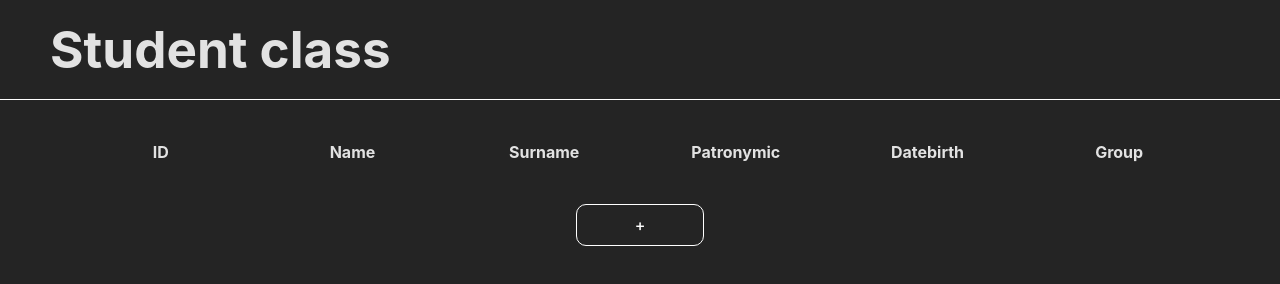
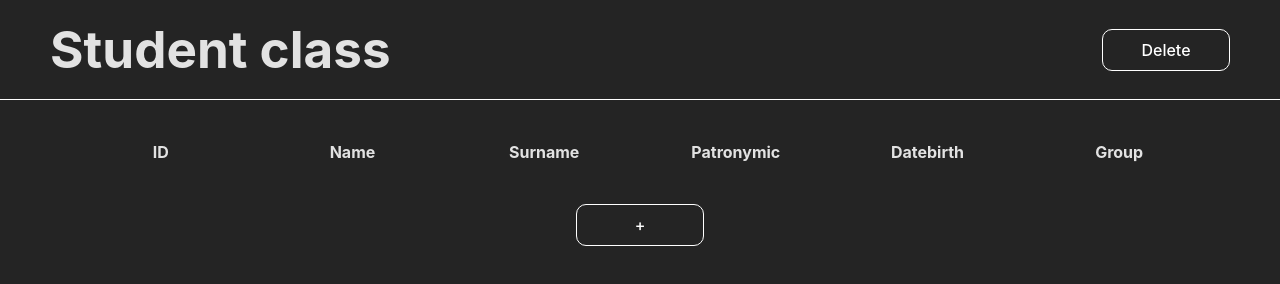
Before and after one commit to SofyaCheboltasova/doczilla, a website built with Vite: page task2/client/index.html in a window 1280 px wide. Built offline with nearby package versions, Linux system fonts and the light colour scheme; files whose address does not match are found by name.

Commit message:
client/refactor: add Button component

```diff
--- a/task2/client/src/components/Header/header.js
+++ b/task2/client/src/components/Header/header.js
@@ -1,40 +1,28 @@
+import Button from "../Button/button";
+
 export default class Header {
-  element;
-
-  constructor() {
-    this.element = this.getHeader();
-	}
-
   /**
-	 * Creates a Delete button element
-	 * @returns {HTMLDivElement}
+   * @param {() => void} onDeleteClick
    */
-	getDeleteButton() {
-		const button = document.createElement('div');
-		button.classList.add('header__button_delete', 'hidden');
-
-		const img = document.createElement('img');
-		img.src = '';
-
-		button.appendChild(img);
-		return button;
+  constructor(onDeleteClick) {
+    this.element = this.getHeader(onDeleteClick);
   }
 
   /**
    * Creates a Header element
+   * @param {() => void} onDeleteClick
    * @returns {HTMLDivElement}
    */
-  getHeader() {
+  getHeader(onDeleteClick) {
     const header = document.createElement("div");
     const h1 = document.createElement("h1");
-		const deleteButton = this.getDeleteButton();
+    const button = new Button("Delete", onDeleteClick);
 
     header.classList.add("header");
     h1.classList.add("header__title");
+    h1.textContent = "Student class";
 
-    h1.textContent = "Student class";
-		header.append(h1, deleteButton);
-
+    header.append(h1, button.element);
     return header;
   }
 }
--- a/task2/client/src/components/Header/header.scss
+++ b/task2/client/src/components/Header/header.scss
@@ -2,6 +2,7 @@
 	display: flex;
 	position: fixed;
 	align-items: center;
+	justify-content: space-between;
 
 	top: 0;
 	left: 0;
@@ -17,9 +18,6 @@
 	font-size: 20rem;
 }
 
-.header__button_delete {
-}
-
 .hidden {
 	display: none;
 }
```
Lines whose indentation alone changed are shown as unchanged.
